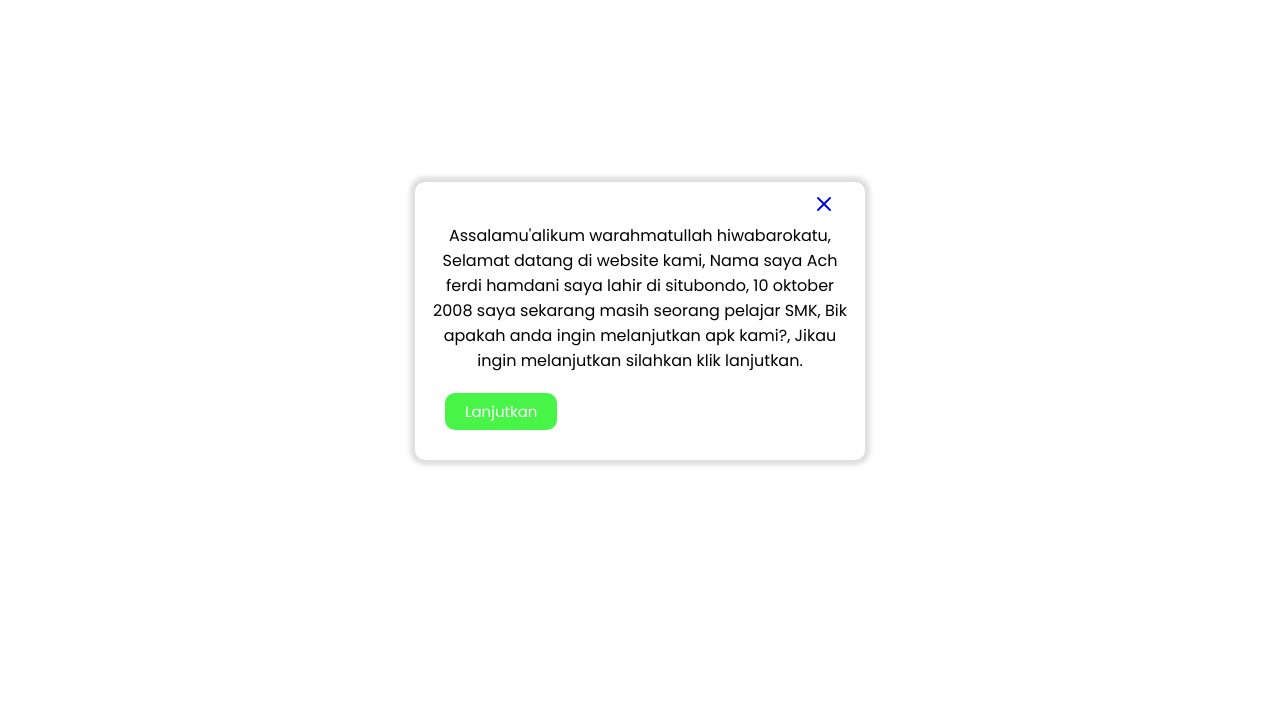
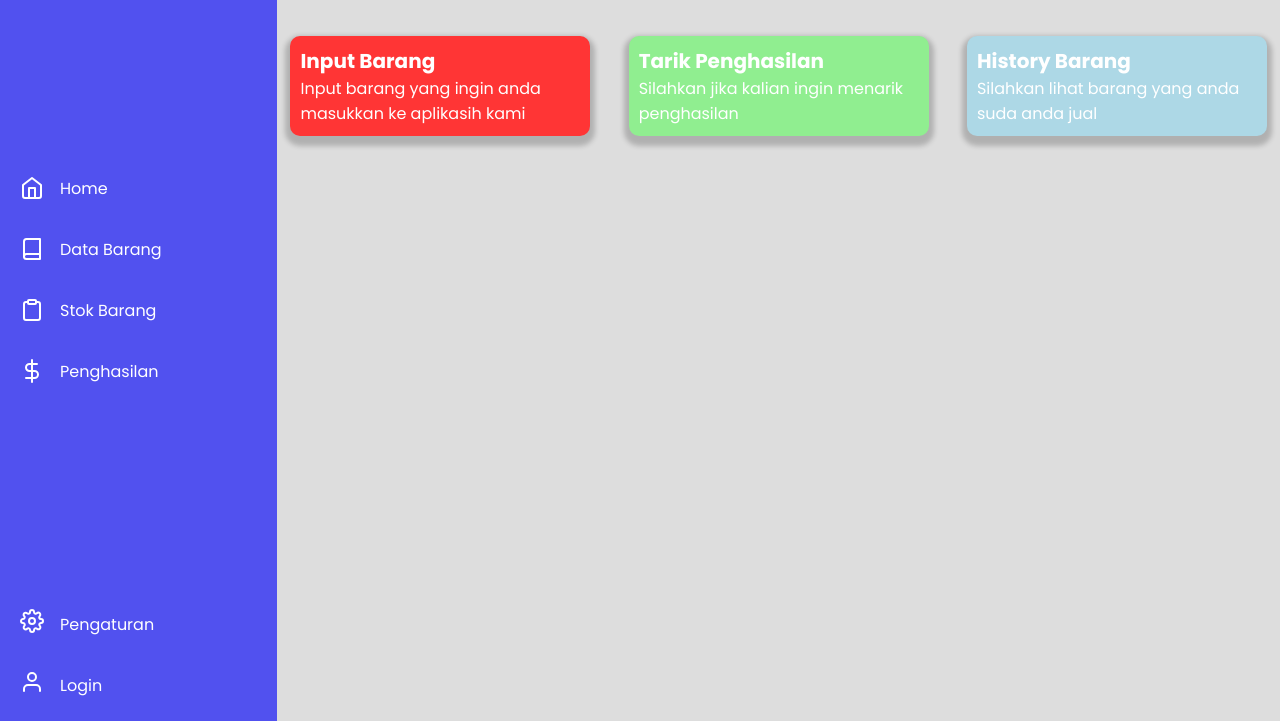
Before and after one commit to pemudateknologi/Aplikasih-Tokoh, a plain HTML site: page index.html in a window 1280 px wide. Shown: the part 79-800 px from the top of the page. Drawn offline with nearby package versions, Linux system fonts and the light colour scheme.

Commit message:
menambahkan menu home

```diff
--- a/index.html
+++ b/index.html
@@ -16,7 +16,7 @@
   </head>
   <body>
     <!-- start popup pertama website -->
-    <div class="container-popup">
+    <!-- <div class="container-popup">
       <div class="popup">
         <a href="#">
           <i data-feather="x"></i>
@@ -30,7 +30,7 @@
         </p>
         <button id="btn-popup">Lanjutkan</button>
       </div>
-    </div>
+    </div> -->
     <!-- end popup pertama website -->
 
     <!-- slider start -->
@@ -41,19 +41,19 @@
       </div>
       <div class="menu-top">
         <ul>
-          <li>
+          <li id="home">
             <i data-feather="home"></i>
             <p>Home</p>
           </li>
-          <li>
+          <li id="data-barang">
             <i data-feather="book"></i>
             <p>Data Barang</p>
           </li>
-          <li>
+          <li id="stok-barang">
             <i data-feather="clipboard"></i>
             <p>Stok Barang</p>
           </li>
-          <li>
+          <li id="penghasilan">
             <i data-feather="dollar-sign"></i>
             <p>Penghasilan</p>
           </li>
@@ -73,9 +73,33 @@
     </section>
     <!-- slider end -->
 
-    <!-- content home start -->
-    <h1>hello world</h1>
-    <!-- content home end -->
+    <!-- home start -->
+    <div class="container-home">
+      <div class="content-home">
+        <h2>Home</h2>
+        <div class="menu-home">
+          <div class="input-barang">
+            <h3>Input Barang</h3>
+            Input barang yang ingin anda masukkan ke aplikasih kami
+          </div>
+          <div class="tarik-penghasilan">
+            <h3>Tarik Penghasilan</h3>
+            Silahkan jika kalian ingin menarik penghasilan
+          </div>
+          <div class="history-barang">
+            <h3>History Barang</h3>
+            Silahkan lihat barang yang anda suda anda jual
+          </div>
+        </div>
+      </div>
+    </div>
+    <!-- home end -->
+
+    <!-- data barang start -->
+    <section class="container-databarang">
+      <!-- <h2>Data Barang</h2> -->
+    </section>
+    <!-- data barang end -->
 
     <!-- feather start -->
     <script>
--- a/index.js
+++ b/index.js
@@ -25,3 +25,10 @@ delet.addEventListener("click", function () {
 settins.addEventListener("click", function () {
   settins.classList.toggle("active");
 });
+
+const dataBarang = document.getElementById("data-barang");
+const home = document.querySelector(".container-home");
+
+dataBarang.addEventListener("click", function () {
+  home.remove("container-home");
+});
--- a/stule.css
+++ b/stule.css
@@ -62,7 +62,7 @@ h1 {
 }
 
 .slider {
-  width: 250px;
+  width: 350px;
   height: 100vh;
   background-color: rgb(81, 81, 239);
   padding: 10px;
@@ -81,7 +81,7 @@ h1 {
 
 .slider .logo {
   display: flex;
-  justify-content: left;
+  justify-content: center;
   gap: 1rem;
   align-items: center;
 }
@@ -162,6 +162,76 @@ li a:hover {
   padding: 10px;
 }
 
+.container-home {
+  padding: 10px;
+}
+
+.container-home h2 {
+  font-size: 36px;
+}
+
+.menu-home {
+  width: auto;
+  display: grid;
+  grid-template-columns: repeat(auto-fit, minmax(300px, 1fr));
+  gap: 2rem;
+  margin-top: 50px;
+  justify-items: center;
+}
+
+.container-home {
+  background-color: #ddd;
+  width: 100%;
+  height: 100vh;
+}
+
+.input-barang {
+  width: 300px;
+  background-color: rgb(255, 53, 53);
+  padding: 10px;
+  border-radius: 10px;
+  color: white;
+  box-shadow: 0 5px 5px 5px rgba(0, 0, 0, 0.2);
+  cursor: pointer;
+}
+
+.tarik-penghasilan {
+  width: 300px;
+  background-color: lightgreen;
+  padding: 10px;
+  border-radius: 10px;
+  color: white;
+  box-shadow: 0 5px 5px 5px rgba(0, 0, 0, 0.2);
+  cursor: pointer;
+}
+
+.history-barang {
+  width: 300px;
+  background-color: lightblue;
+  padding: 10px;
+  border-radius: 10px;
+  color: white;
+  box-shadow: 0 5px 5px 5px rgba(0, 0, 0, 0.2);
+  cursor: pointer;
+}
+
+.history-barang,
+.tarik-penghasilan,
+.input-barang {
+  transition: all 0.4s;
+}
+.history-barang:hover,
+.tarik-penghasilan:hover,
+.input-barang:hover {
+  transform: scale(1.1);
+}
+
+.input-barang h3,
+.tarik-penghasilan h3,
+.history-barang h3 {
+  font-size: 20px;
+}
+
 @media (max-width: 500px) {
   .slider .logo p {
     font-size: 20px;
```
